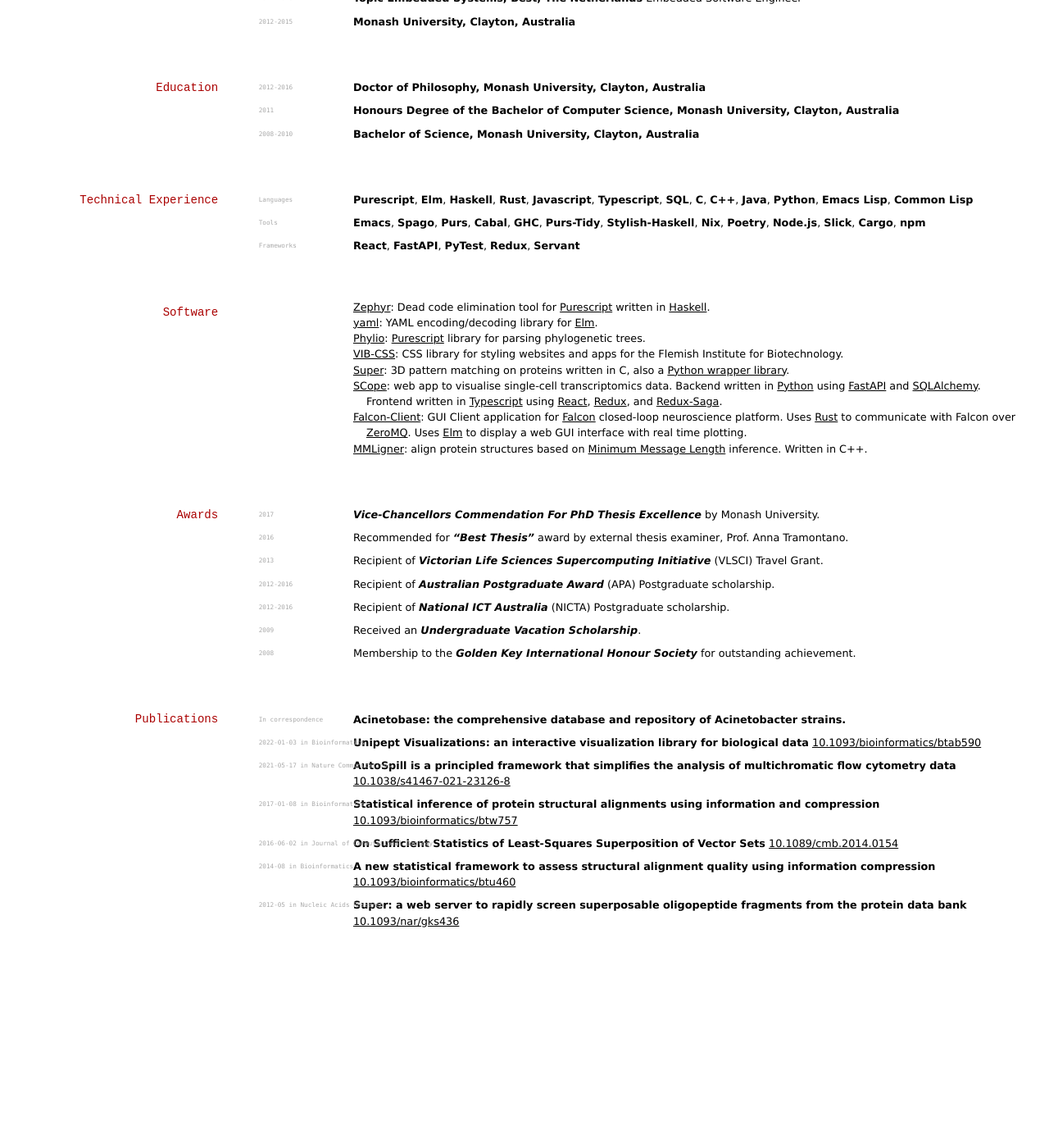
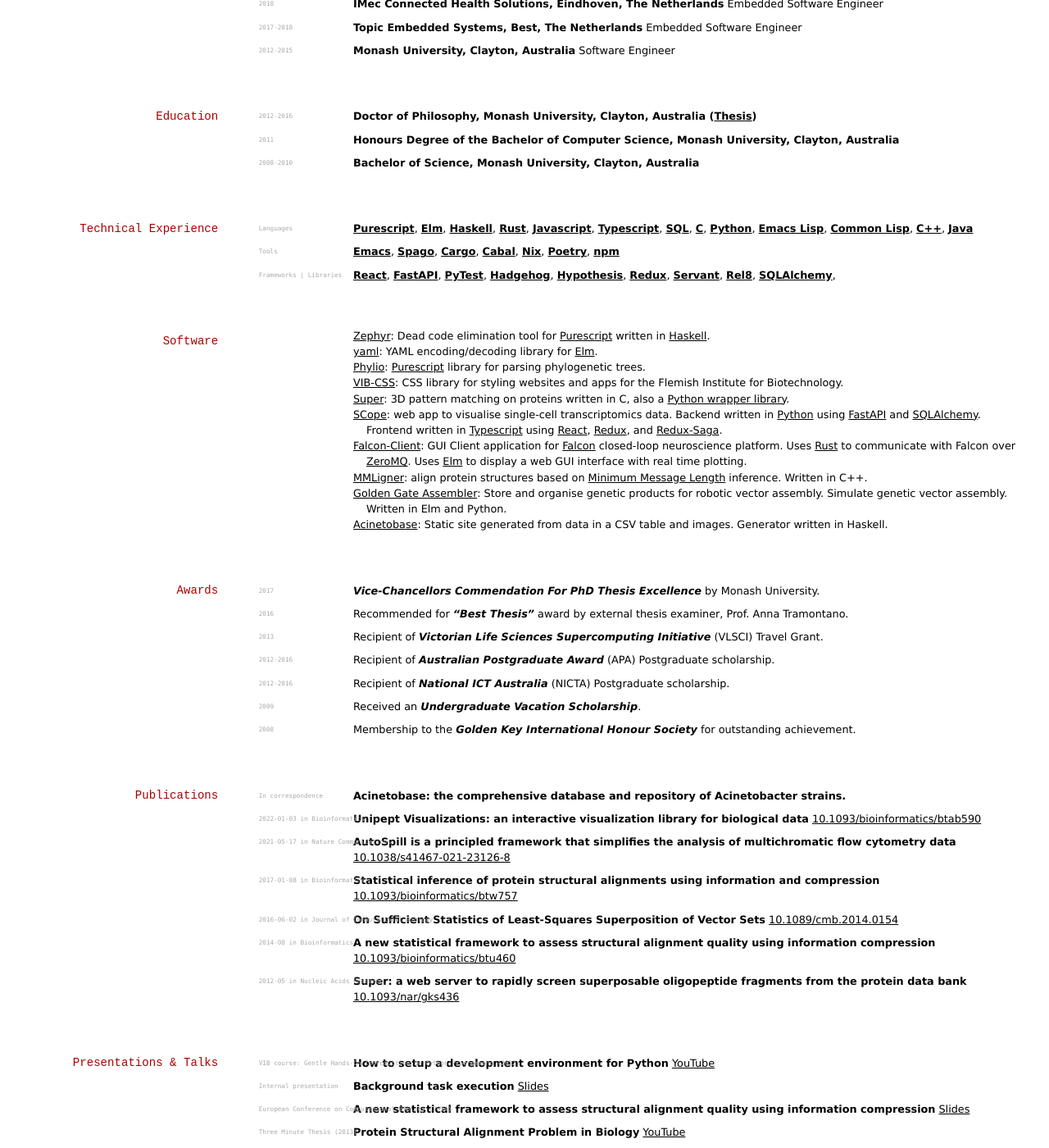
Before and after one commit to MaybeJustJames/jhc-at-home.github.io, a Jekyll site: the page built from index.md, in a window 1280 px wide and 1400 px high, scrolled down 338 px. Shown: the whole window at 82% size. Built offline with Jekyll 4.4.1, drawn with Linux system fonts in a browser that asks for light colours; before the commit the page ends 1480 px from its top, so only the background shows below that; some of the changed text lies outside the part shown.

Commit message:
Flesh out a bit more

```diff
--- a/index.md
+++ b/index.md
@@ -6,7 +6,18 @@
 Software Engineer.
 
 <div id="webaddress">
-<a href="james@thecolliers.xyz">james@thecolliers.xyz</a>
+    <span>
+        <a href="james@thecolliers.xyz">james@thecolliers.xyz</a>
+    </span>
+    <span>
+        <img alt="Twitter" src="https://img.shields.io/twitter/url?label=Twitter&style=social&url=https%3A%2F%2Ftwitter.com%2FMaybeJustJames">
+    </span>
+    <span>
+        <img alt="GitHub User's stars" src="https://img.shields.io/github/stars/MaybeJustJames?label=GitHub&style=social">
+    </span>
+    <span>
+        <img alt="GitLab stars" src="https://img.shields.io/gitlab/stars/structural-fragment-search/super?label=GitLab&style=social">
+    </span>
 </div>
 
 
@@ -16,7 +27,9 @@
 
 ## Experience
 
-`2019-now`
+10 years of professional software engineering.
+
+`2019-current`
 __Flemish Institute of Biotechnology, Gent, Belgium__
 Bioinformatics Tool Developer
 
@@ -26,6 +39,7 @@
 
 `2018`
 __IMec Connected Health Solutions, Eindhoven, The Netherlands__
+Embedded Software Engineer
 
 `2017-2018`
 __Topic Embedded Systems, Best, The Netherlands__
@@ -33,12 +47,13 @@
 
 `2012-2015`
 __Monash University, Clayton, Australia__
+Software Engineer
 
 
 ## Education
 
 `2012-2016`
-__Doctor of Philosophy, Monash University, Clayton, Australia__
+__Doctor of Philosophy, Monash University, Clayton, Australia ([Thesis](https://doi.org/10.4225/03/58b79813d9110))__
 
 `2011`
 __Honours Degree of the Bachelor of Computer Science, Monash University, Clayton, Australia__
@@ -49,13 +64,13 @@
 ## Technical Experience
 
 `Languages`
-**Purescript**, **Elm**, **Haskell**, **Rust**, **Javascript**, **Typescript**, **SQL**, **C**, **C++**, **Java**, **Python**, **Emacs Lisp**, **Common Lisp**
+**[Purescript](https://www.purescript.org)**, **[Elm](https://elm-lang.org)**, **[Haskell](https://www.haskell.org)**, **[Rust](https://www.rust-lang.org)**, **[Javascript](http://www.jsfuck.com/)**, **[Typescript](https://www.typescriptlang.org)**, **[SQL](https://www.iso.org/standard/63555.html)**, **[C](https://www.open-std.org/jtc1/sc22/wg14/)**, **[Python](https://www.python.org)**, **[Emacs Lisp](https://www.gnu.org/software/emacs)**, **[Common Lisp](http://clhs.lisp.se)**, **[C++](https://isocpp.org)**, **[Java](https://openjdk.org)**
 
 `Tools`
-**Emacs**, **Spago**, **Purs**, **Cabal**, **GHC**, **Purs-Tidy**, **Stylish-Haskell**, **Nix**, **Poetry**, **Node.js**, **Slick**, **Cargo**, **npm**
+**[Emacs](https://www.gnu.org/software/emacs)**, **[Spago](https://github.com/purescript/spago)**, **[Cargo](https://doc.rust-lang.org/cargo)**, **[Cabal](https://www.haskell.org/cabal)**, **[Nix](https://nixos.org)**, **[Poetry](https://python-poetry.org)**, **[npm](https://www.npmjs.com)**
 
-`Frameworks`
-**React**, **FastAPI**, **PyTest**, **Redux**, **Servant**
+`Frameworks | Libraries`
+**[React](https://reactjs.org)**, **[FastAPI](https://fastapi.tiangolo.com)**, **[PyTest](https://docs.pytest.org)**, **[Hadgehog](https://hedgehog.qa)**, **[Hypothesis](https://hypothesis.works)**, **[Redux](https://redux.js.org)**, **[Servant](https://www.servant.dev)**, **[Rel8](https://rel8.readthedocs.io)**, **[SQLAlchemy](https://www.sqlalchemy.org)**,
 
 ## Software
 
@@ -67,6 +82,8 @@
 * [SCope](https://github.com/aertslab/SCope): web app to visualise single-cell transcriptomics data. Backend written in [Python](https://python.org/) using [FastAPI](https://fastapi.tiangolo.com/) and [SQLAlchemy](https://www.sqlalchemy.org/). Frontend written in [Typescript](https://www.typescriptlang.org/) using [React](https://reactjs.org/), [Redux](https://redux.js.org/), and [Redux-Saga](https://redux-saga.js.org/).
 * [Falcon-Client](https://bitbucket.org/kloostermannerflab/falcon-swr-client): GUI Client application for [Falcon](https://bitbucket.org/kloostermannerflab/falcon-core) closed-loop neuroscience platform. Uses [Rust](https://www.rust-lang.org/) to communicate with Falcon over [ZeroMQ](https://zeromq.org/). Uses [Elm](https://elm-lang.org/) to display a web GUI interface with real time plotting.
 * [MMLigner](https://lcb.infotech.monash.edu/mmligner/): align protein structures based on [Minimum Message Length](http://allisons.org/ll/MML/) inference. Written in C++.
+* [Golden Gate Assembler](https://github.com/vibbits/GGW-Elm): Store and organise genetic products for robotic vector assembly. Simulate genetic vector assembly. Written in Elm and Python.
+* [Acinetobase](https://github.com/vibbits/acinetobase-static): Static site generated from data in a CSV table and images. Generator written in Haskell.
 
 ## Awards
 
@@ -120,3 +137,22 @@
 `2012-05 in Nucleic Acids Research`
 **Super: a web server to rapidly screen superposable oligopeptide fragments from the protein data bank**
 [10.1093/nar/gks436](https://doi.org/10.1093/nar/gks436)
+
+
+## Presentations &amp; Talks
+
+`VIB course: Gentle Hands-On Introduction to Python Programming (2022)`
+**How to setup a development environment for Python**
+[YouTube](https://youtu.be/vLRAUHpeHtM)
+
+`Internal presentation`
+**Background task execution**
+[Slides](https://maybejustjames.github.io/background-tasks-talk)
+
+`European Conference on Computational Biology (2014)`
+**A new statistical framework to assess structural alignment quality using information compression**
+[Slides](https://www.dropbox.com/s/4h3itvwwflvwl0t/Mon7_James_Collier.pdf?dl=0)
+
+`Three Minute Thesis (2013)`
+**Protein Structural Alignment Problem in Biology**
+[YouTube](https://youtu.be/h0BY3lcEFKQ)
```
